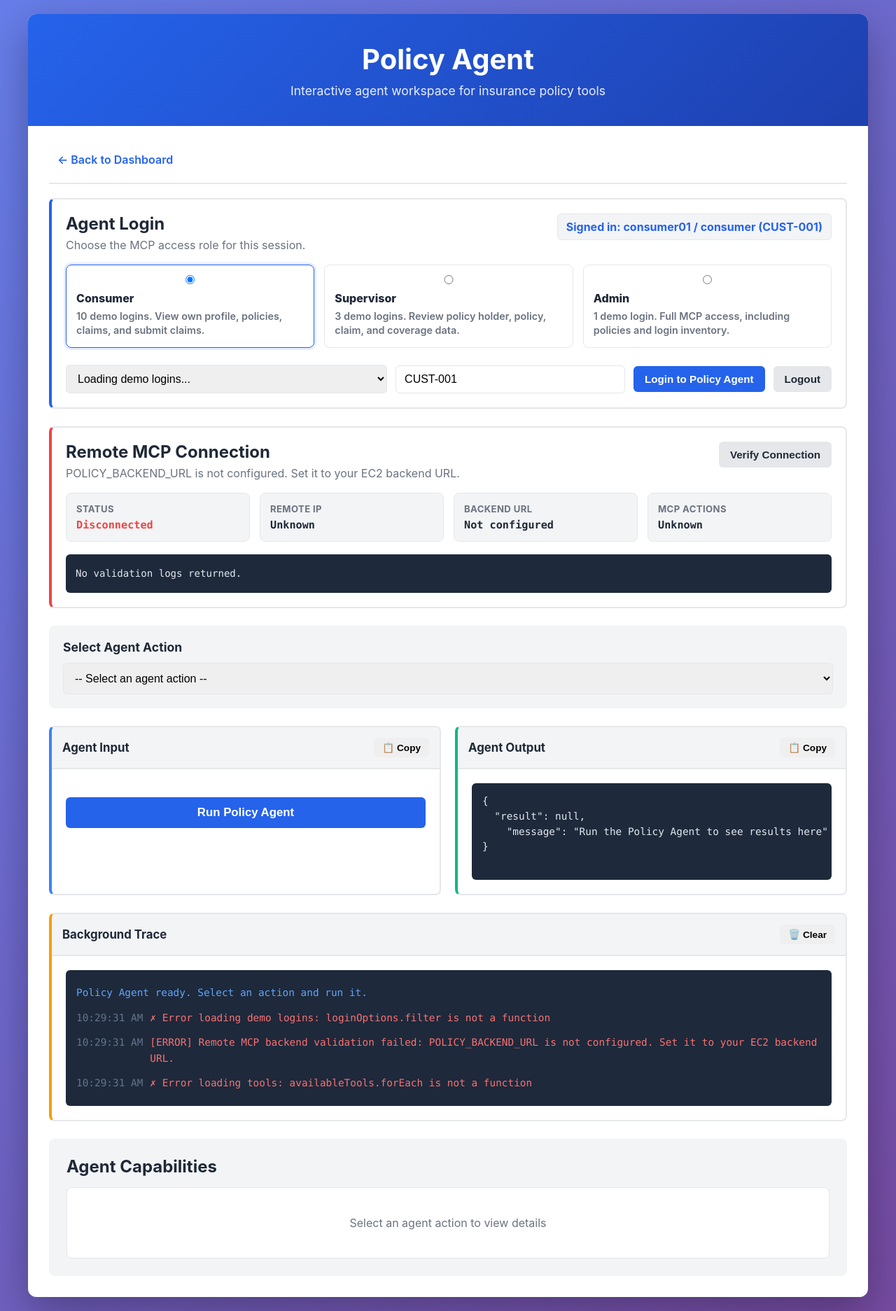
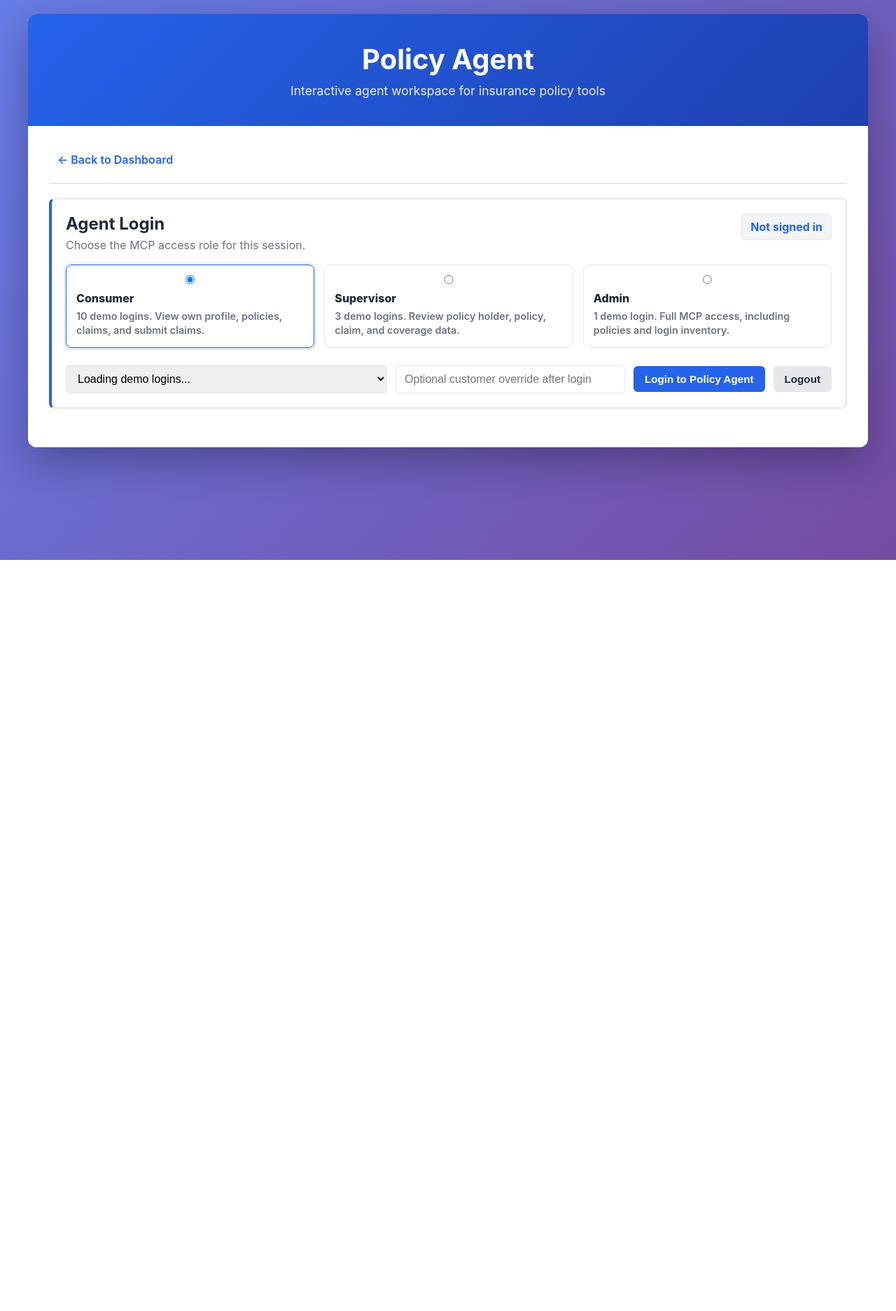
Before and after one commit to shankarmaheswaran/insurance-policy-mcp-server, a Flask app: page /agent in a window 1280 px wide. Shown: the whole page at 70% size. After the commit the page ends 800 px from the top, so only its background shows below. Run offline with Flask 3, Linux system fonts and the light colour scheme.

Commit message:
Require login before showing Policy Agent details

```diff
--- a/policy-agent-ui/static/test-console.css
+++ b/policy-agent-ui/static/test-console.css
@@ -1,4 +1,8 @@
 /* Test Console Styles */
+
+.hidden {
+    display: none !important;
+}
 
 .nav-links {
     margin-bottom: 20px;
--- a/policy-agent-ui/static/test-console.js
+++ b/policy-agent-ui/static/test-console.js
@@ -5,23 +5,48 @@ let currentTool = null;
 let logs = [];
 let loginOptions = [];
 let agentSession = {
-    username: localStorage.getItem("policyAgentUsername") || "consumer01",
-    role: localStorage.getItem("policyAgentRole") || "consumer",
-    customerId: localStorage.getItem("policyAgentCustomerId") || "CUST-001"
+    username: "",
+    role: "",
+    customerId: ""
 };
 
 // Load tools on page load
 document.addEventListener("DOMContentLoaded", async () => {
     restoreAgentSession();
     await loadLoginOptions();
-    await verifyConnection();
-    await loadTools();
+    if (isLoggedIn()) {
+        showProtectedAgentSections();
+        await verifyConnection();
+        await loadTools();
+    } else {
+        hideProtectedAgentSections();
+    }
 });
 
+function isLoggedIn() {
+    return Boolean(agentSession.role && agentSession.username);
+}
+
+function showProtectedAgentSections() {
+    document.querySelectorAll(".agent-protected").forEach(section => {
+        section.classList.remove("hidden");
+    });
+}
+
+function hideProtectedAgentSections() {
+    document.querySelectorAll(".agent-protected").forEach(section => {
+        section.classList.add("hidden");
+    });
+}
+
 function getAgentHeaders() {
-    const headers = {
-        "X-Policy-Agent-Role": agentSession.role
-    };
+    const headers = {};
+    if (agentSession.role) {
+        headers["X-Policy-Agent-Role"] = agentSession.role;
+    }
+    if (agentSession.username) {
+        headers["X-Policy-Agent-Username"] = agentSession.username;
+    }
     if (agentSession.customerId) {
         headers["X-Policy-Agent-Customer-Id"] = agentSession.customerId;
     }
@@ -29,11 +54,12 @@ function getAgentHeaders() {
 }
 
 function restoreAgentSession() {
-    const roleInput = document.querySelector(`input[name="agentRole"][value="${agentSession.role}"]`);
+    const roleValue = agentSession.role || "consumer";
+    const roleInput = document.querySelector(`input[name="agentRole"][value="${roleValue}"]`);
     if (roleInput) {
         roleInput.checked = true;
     }
-    document.getElementById("customerScope").value = agentSession.customerId;
+    document.getElementById("customerScope").value = agentSession.customerId || "";
     updateRoleDisplay();
 }
 
@@ -54,21 +80,24 @@ function populateLoginSelect() {
     const roleLogins = loginOptions.filter(login => login.role === selectedRole);
 
     selector.innerHTML = roleLogins.map(login => {
-        const customerText = login.customer_id ? ` (${login.customer_id})` : "";
-        return `<option value="${login.username}">${login.username} - ${login.display_name}${customerText}</option>`;
+        return `<option value="${login.username}">${login.username}</option>`;
     }).join("");
 
     const matchingLogin = roleLogins.find(login => login.username === agentSession.username) || roleLogins[0];
     if (matchingLogin) {
         selector.value = matchingLogin.username;
-        applySelectedLogin(matchingLogin);
+        if (isLoggedIn() && matchingLogin.username === agentSession.username) {
+            applySelectedLogin(matchingLogin, false);
+        } else {
+            document.getElementById("customerScope").value = "";
+        }
     }
 }
 
 function handleLoginSelection() {
     const selectedLogin = getSelectedLogin();
     if (selectedLogin) {
-        applySelectedLogin(selectedLogin);
+        document.getElementById("customerScope").value = "";
     }
 }
 
@@ -80,7 +109,7 @@ function getSelectedLogin() {
 function applySelectedLogin(login) {
     agentSession.username = login.username;
     agentSession.role = login.role;
-    agentSession.customerId = login.customer_id || "";
+    agentSession.customerId = "";
     document.getElementById("customerScope").value = agentSession.customerId;
     updateRoleDisplay();
 }
@@ -93,13 +122,11 @@ function loginAgent() {
     agentSession = {
         username: selectedLogin ? selectedLogin.username : `${selectedRole}-manual`,
         role: selectedRole,
-        customerId: selectedRole === "consumer" && selectedLogin ? selectedLogin.customer_id : customerId
+        customerId: customerId
     };
-    localStorage.setItem("policyAgentUsername", agentSession.username);
-    localStorage.setItem("policyAgentRole", agentSession.role);
-    localStorage.setItem("policyAgentCustomerId", agentSession.customerId);
 
     updateRoleDisplay();
+    showProtectedAgentSections();
     clearLogs();
     addLog(`[AUTH] Logged in as ${agentSession.role}${agentSession.customerId ? ` with customer scope ${agentSession.customerId}` : ""}`, "success");
     verifyConnection();
@@ -107,20 +134,24 @@ function loginAgent() {
 }
 
 function logoutAgent() {
-    localStorage.removeItem("policyAgentUsername");
-    localStorage.removeItem("policyAgentRole");
-    localStorage.removeItem("policyAgentCustomerId");
-    agentSession = { username: "consumer01", role: "consumer", customerId: "CUST-001" };
+    agentSession = { username: "", role: "", customerId: "" };
     restoreAgentSession();
     populateLoginSelect();
-    clearLogs();
-    addLog("[AUTH] Logged out. Defaulted to consumer role.", "info");
-    verifyConnection();
-    loadTools();
+    hideProtectedAgentSections();
+    availableTools = [];
+    currentTool = null;
+    document.getElementById("toolSelector").innerHTML = '<option value="">-- Login required --</option>';
+    document.getElementById("inputForm").innerHTML = "";
+    document.getElementById("outputContent").textContent = JSON.stringify({ result: null, message: "Login required" }, null, 2);
 }
 
 function updateRoleDisplay() {
     const activeRole = document.getElementById("activeRole");
+    if (!isLoggedIn()) {
+        activeRole.textContent = "Not signed in";
+        document.getElementById("roleLoginSection").dataset.role = "signed-out";
+        return;
+    }
     activeRole.textContent = agentSession.role === "consumer" && agentSession.customerId
         ? `Signed in: ${agentSession.username} / consumer (${agentSession.customerId})`
         : `Signed in: ${agentSession.username} / ${agentSession.role}`;
@@ -129,6 +160,11 @@ function updateRoleDisplay() {
 
 // Verify remote MCP backend connection
 async function verifyConnection() {
+    if (!isLoggedIn()) {
+        hideProtectedAgentSections();
+        return;
+    }
+
     const section = document.getElementById("connectionSection");
     const statusEl = document.getElementById("connectionStatus");
     const messageEl = document.getElementById("connectionMessage");
@@ -196,6 +232,11 @@ function renderConnectionLogs(connectionLogs) {
 
 // Load available tools
 async function loadTools() {
+    if (!isLoggedIn()) {
+        availableTools = [];
+        return;
+    }
+
     try {
         const response = await fetch("/api/agent/tools", {
             headers: getAgentHeaders()
--- a/policy-agent-ui/templates/test-console.html
+++ b/policy-agent-ui/templates/test-console.html
@@ -50,14 +50,14 @@
                     <select id="loginSelector" class="input-field" onchange="handleLoginSelection()">
                         <option value="">Loading demo logins...</option>
                     </select>
-                    <input type="text" id="customerScope" class="input-field" value="CUST-001" placeholder="Customer ID for consumer access">
+                    <input type="text" id="customerScope" class="input-field" placeholder="Optional customer override after login">
                     <button onclick="loginAgent()" class="btn btn-primary">Login to Policy Agent</button>
                     <button onclick="logoutAgent()" class="btn btn-secondary">Logout</button>
                 </div>
             </section>
 
             <!-- Remote MCP Connection Verification -->
-            <section class="connection-section" id="connectionSection">
+            <section class="connection-section agent-protected hidden" id="connectionSection">
                 <div class="connection-summary">
                     <div>
                         <h2>Remote MCP Connection</h2>
@@ -89,7 +89,7 @@
             </section>
 
             <!-- Tool Selector -->
-            <section class="tool-selector-section">
+            <section class="tool-selector-section agent-protected hidden">
                 <h2>Select Agent Action</h2>
                 <select id="toolSelector" class="input-field" onchange="loadToolSchema()">
                     <option value="">-- Select an agent action --</option>
@@ -97,7 +97,7 @@
             </section>
 
             <!-- Main Testing Area -->
-            <div class="test-area">
+            <div class="test-area agent-protected hidden">
                 <!-- Input Panel -->
                 <div class="panel input-panel">
                     <div class="panel-header">
@@ -128,7 +128,7 @@
             </div>
 
             <!-- Logs Panel (Full Width) -->
-            <div class="panel logs-panel">
+            <div class="panel logs-panel agent-protected hidden">
                 <div class="panel-header">
                     <h3>Background Trace</h3>
                     <button onclick="clearLogs()" class="btn btn-small">🗑️ Clear</button>
@@ -141,7 +141,7 @@
             </div>
 
             <!-- Tool Documentation -->
-            <section class="tool-docs-section">
+            <section class="tool-docs-section agent-protected hidden">
                 <h2>Agent Capabilities</h2>
                 <div id="toolDocs" class="tool-docs">
                     <p class="loading">Select an agent action to view details</p>
```
Also changed, not shown: policy-mcp-backend/app.py (+25 -4 lines), policy-agent-ui/README.md, policy-mcp-backend/README.md.
